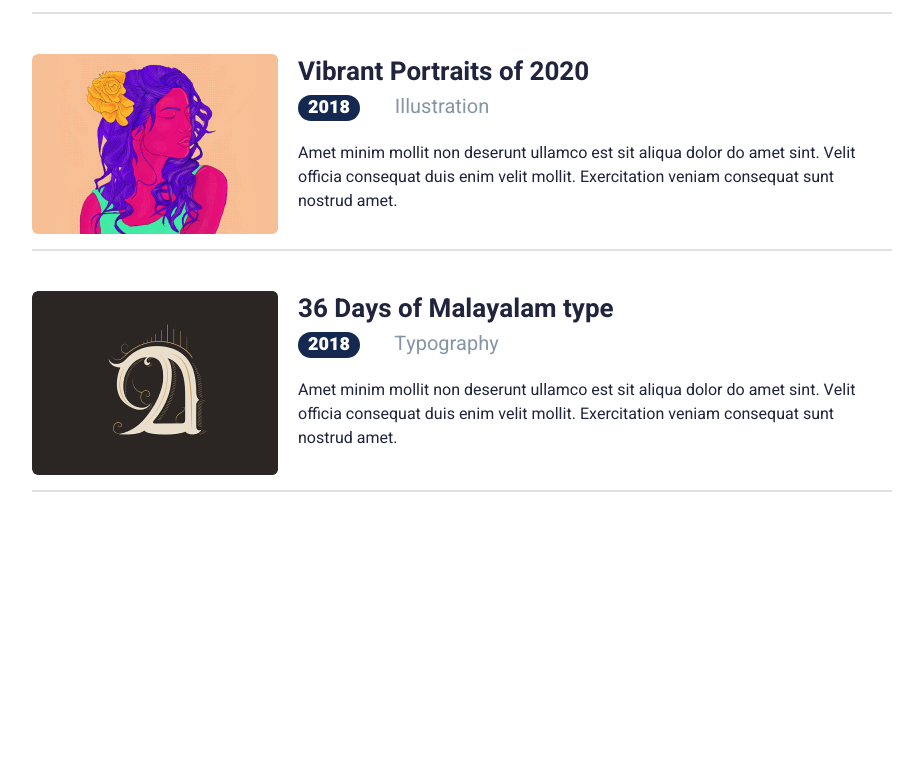
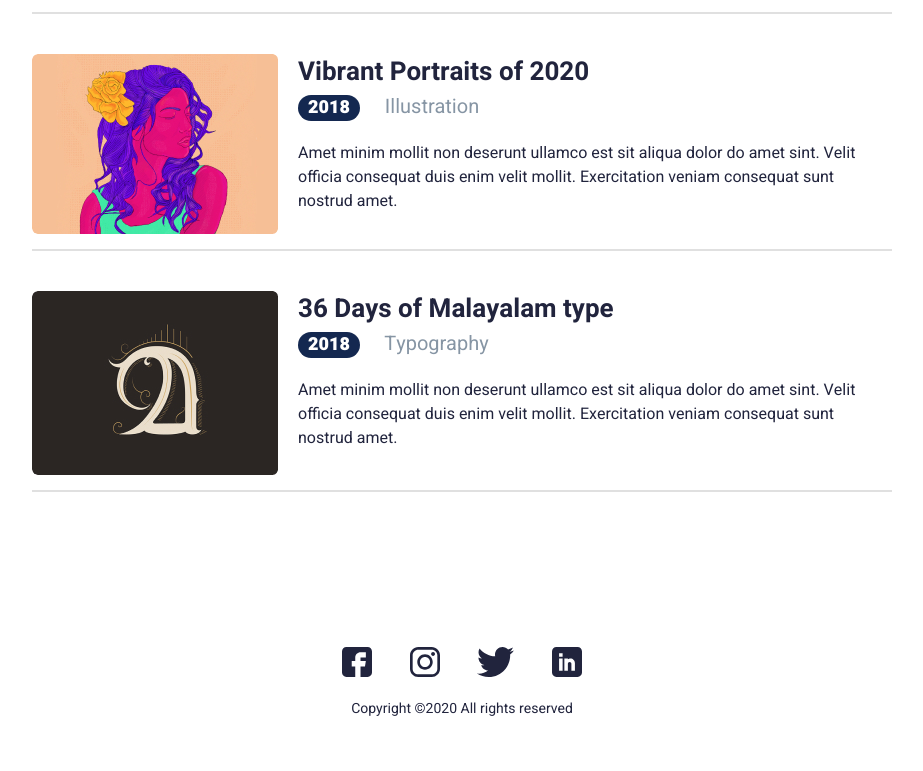
Before and after one commit to yafox3/John-Responsive, a plain HTML site: page index.html in a window 1280 px wide. Shown: the part 1224-1995 px from the top of the page, without its empty margins (178-1101 px from the left). Before the commit the page ends 1756 px from the top, so only its background shows below. Drawn offline with Linux system fonts and the light colour scheme; a script that the page names is missing.

Commit message:
Сверстан подвал + адаптив

```diff
--- a/index.html
+++ b/index.html
@@ -33,6 +33,7 @@
     </header>
     <!-- /.header -->
 
+    <main class="main">
       <section class="welcome">
 
         <div class="container">
@@ -177,12 +178,26 @@
 
       </section>
       <!-- /.works -->
+    </main>
+    <!-- /.main -->
+
+    <footer class="footer">
+
+      <div class="container">
+        <div class="footer__row">
+          <div class="footer__social"><a href="#"><img src="img/social/1.svg" alt=""></a></div>
+          <div class="footer__social"><a href="#"><img src="img/social/2.svg" alt=""></a></div>
+          <div class="footer__social"><a href="#"><img src="img/social/3.svg" alt=""></a></div>
+          <div class="footer__social"><a href="#"><img src="img/social/4.svg" alt=""></a></div>
+        </div>
+        <div class="footer__text">Copyright ©2020 All rights reserved </div>
+      </div>
+    </footer>
+    <!-- /.footer -->
+
 
   </div>
   <!-- /.wrapper -->
-
-
-
   <script src="js/main.js"></script>
 </body>
 </html>
--- a/scss/style.scss
+++ b/scss/style.scss
@@ -288,7 +288,7 @@ hr {
 
 // -----+ Works +----------------------------------------------
 .works {
-
+  margin-bottom: 100px;
   // .works__header
   &__header {
     margin: 15px 0;
@@ -335,7 +335,7 @@ hr {
       font-size: 18px;
       line-height: calc(60 / 18 * 100%);
       color: #fff;
-      margin-right: 30px;
+      margin-right: 20px;
     }
   }
   // .works__text
@@ -365,6 +365,33 @@ hr {
         padding: 0 12px;
       }
     }
+    & {
+      margin-bottom: 50px;
+    }
   }
 
 }
+
+
+// -----+ Footer +----------------------------------------------
+.footer {
+  text-align: center;
+  height: 100%;
+  max-height: 182px;
+  padding: 55px 0;
+
+  &__row {
+    display: flex;
+    justify-content: space-between;
+    margin: 0 auto;
+    max-width: 240px;
+  }
+
+  &__social {
+  }
+
+	// .footer__text
+	&__text {
+    margin-top: 25px;
+	}
+}
```
Also changed, not shown: css/style.css, img/social/1.svg (added), img/social/2.svg (added), img/social/3.svg (added), img/social/4.svg (added), js/main.js (deleted), 1 other file. Lines whose indentation alone changed are shown as unchanged.
